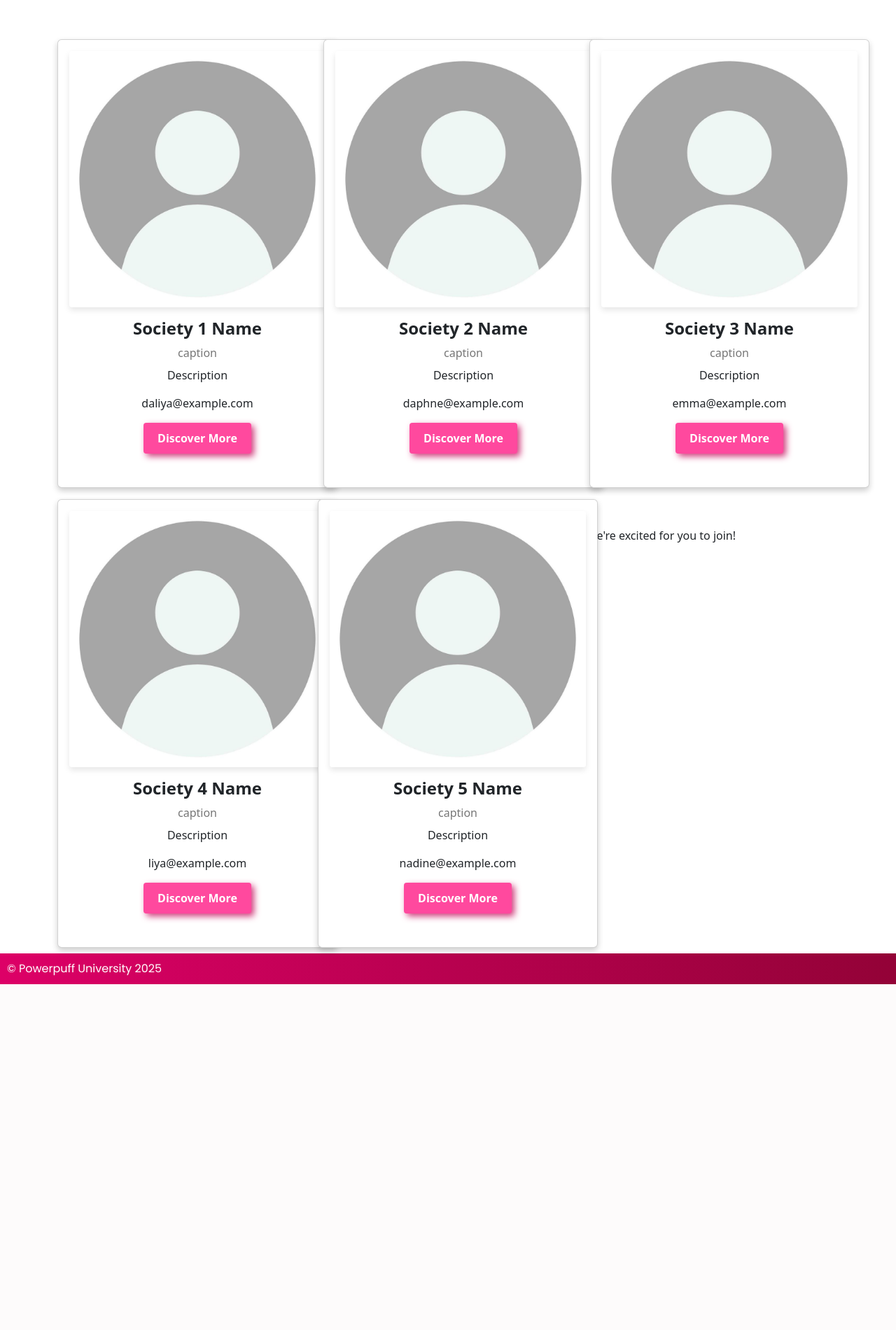
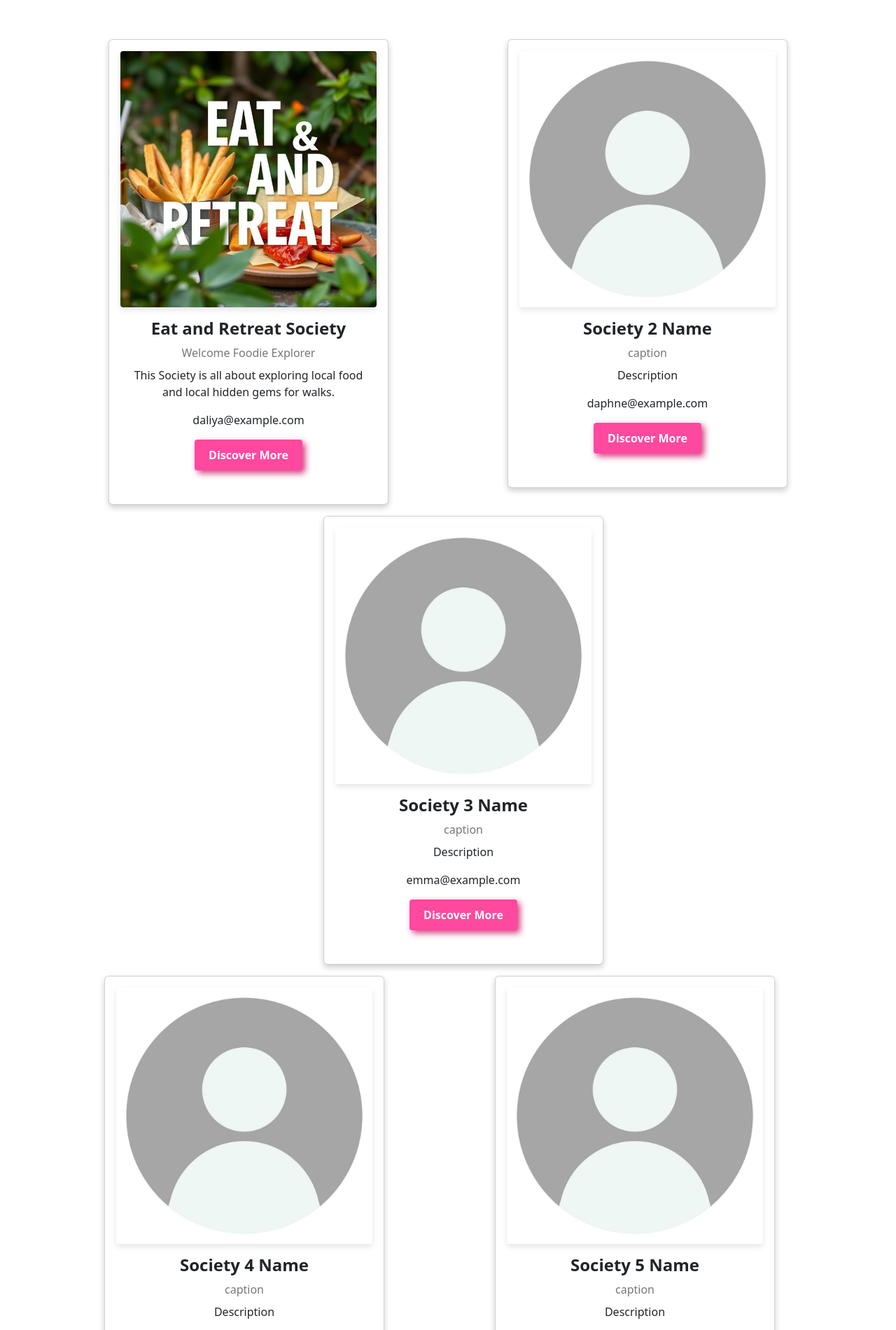
Before and after one commit to nadinelathifah/week11, a Flask app: page /societies in a window 1280 px wide. Shown: the part 865-2765 px from the top of the page at 70% size. Before the commit the page ends 2271 px from the top, so only its background shows below. Run offline with Flask 3, Linux system fonts and the light colour scheme; some web fonts are replaced.

Commit message:
added eatretreat stamp.

```diff
--- a/app.py
+++ b/app.py
@@ -1,4 +1,4 @@
 from application import app
 
 if __name__ == "__main__":
-    app.run(debug=True)
+    app.run(port=8001, debug=True)
--- a/application/templates/layout.html
+++ b/application/templates/layout.html
@@ -29,7 +29,7 @@
                     <li class="nav-item"><a href="/" class="nav-link active" aria-current="page">Home</a></li>
                     <li class="nav-item dropdown"><a class="nav-link dropdown-toggle" role="button" data-bs-toggle="dropdown" aria-expanded="false">Societies</a>
                         <ul class="drop-down">
-                            <li><a href="#" class="dropdown-item">Society 1</a></li>
+                            <li><a href= "/societies" class="dropdown-item">Eat and Retreat Society</a></li>
                             <li><a href="#" class="dropdown-item">Society 2</a></li>
                             <li><a href="#" class="dropdown-item">Society 3</a></li>
                             <li><a href="#" class="dropdown-item">Society 4</a></li>
--- a/application/templates/societies.html
+++ b/application/templates/societies.html
@@ -4,20 +4,20 @@
 <section id="societiessection">
     <div class="container pt-5">
         <div class="row">
-            <div class="col-md-4">
+            <div class="col-md-6">
                  <div class="card">
-                     <img id ="daliya" src="{{ url_for('static', filename='images/university/blank.jpg') }}" alt="Daliya">
+                     <img id ="daliya" src="{{ url_for('static', filename='images/eatretreat.jpeg') }}" alt="Daliya">
                      <div class="container">
-                         <h2>Society 1 Name</h2>
-                         <p class="title">caption</p>
-                         <p>Description</p>
+                         <h2>Eat and Retreat Society</h2>
+                         <p class="title">Welcome Foodie Explorer</p>
+                         <p>This Society is all about exploring local food and local hidden gems for walks.</p>
                          <p>daliya@example.com</p>
                          <p><a href="http://127.0.0.1:8000/daliya/hello1"><button class="button">discover more</button></a></p>
                      </div>
                  </div>
              </div>
 
-         <div class="col-md-4">
+         <div class="col-md-6">
              <div class="card">
                  <img id="daphne" src="{{ url_for('static', filename='images/university/blank.jpg') }}" alt="Daphne">
                  <div class="container">
@@ -30,7 +30,7 @@
                  </div>
              </div>
 
-         <div class="col-md-4">
+         <div class="col-md-4 mx-auto">
              <div class="card">
                  <img id ="emma" src="{{ url_for('static', filename='images/university/blank.jpg') }}" alt="Emma">
                  <div class="container">
@@ -44,7 +44,7 @@
              </div>
 
          <div class="row">
-             <div class="col-md-4">
+             <div class="col-md-6">
                  <div class="card">
                          <img id ="liya" src="{{ url_for('static', filename='images/university/blank.jpg') }}" alt="Liya">
                      <div class="container">
@@ -57,7 +57,7 @@
                  </div>
              </div>
 
-             <div class="col-md-4">
+             <div class="col-md-6">
                  <div class="card">
                          <img id ="nadine" src="{{ url_for('static', filename='images/university/blank.jpg') }}" alt="Nadine">
                      <div class="container">
@@ -70,7 +70,7 @@
                  </div>
              </div>
 
-             <div class="col-md-4">
+             <div class="col-md-4 mx-auto">
                 <div class="container pt-5">
                     <p>We're excited for you to join!</p>
                 </div>
```
Also changed, not shown: application/static/images/eatretreat.jpeg (added).
